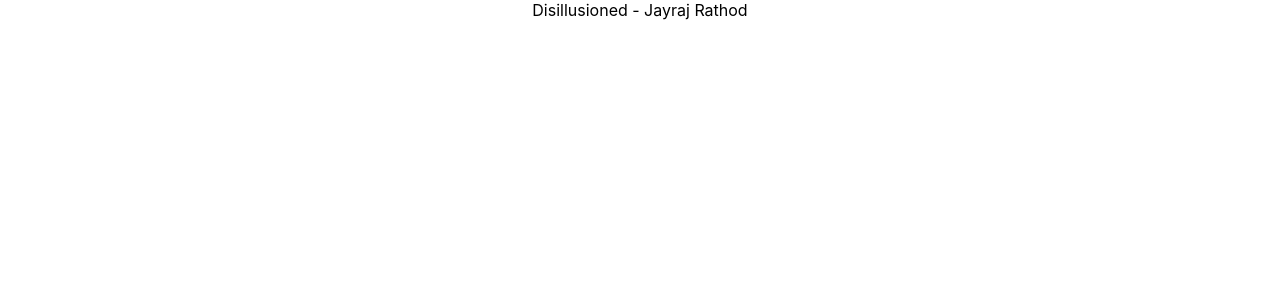
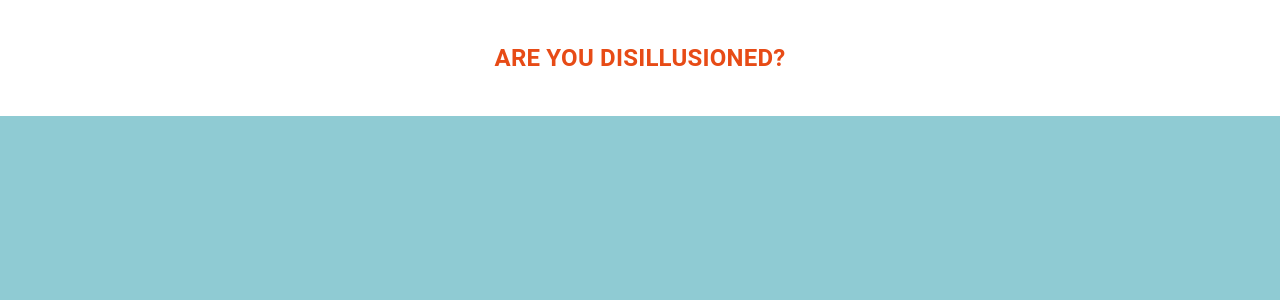
Before and after one commit to Jayraj-R/Disillusioned-Studio137, a React (Create React App) app: page / in a window 1280 px wide. Shown: the top 300 px of the page. Built offline with nearby package versions, Linux system fonts and the light colour scheme.

Commit message:
feat : Head Navbar added

```diff
--- a/package.json
+++ b/package.json
@@ -3,6 +3,9 @@
   "version": "0.1.0",
   "private": true,
   "dependencies": {
+    "@emotion/react": "^11.10.5",
+    "@emotion/styled": "^11.10.5",
+    "@mui/material": "^5.10.11",
     "@testing-library/jest-dom": "^5.16.5",
     "@testing-library/react": "^13.4.0",
     "@testing-library/user-event": "^13.5.0",
--- a/src/App.css
+++ b/src/App.css
@@ -1,38 +1,17 @@
 .App {
-  text-align: center;
+    text-align: center;
 }
 
-.App-logo {
-  height: 40vmin;
-  pointer-events: none;
+.container,
+.section {
+    padding: 0rem 0rem;
+    margin: 0rem 0rem;
+    display: flex;
+    justify-content: center;
+    height: 100vh;
+    background-color: #8fcbd3;
 }
 
-@media (prefers-reduced-motion: no-preference) {
-  .App-logo {
-    animation: App-logo-spin infinite 20s linear;
-  }
+.section {
+    height: fit-content;
 }
-
-.App-header {
-  background-color: #282c34;
-  min-height: 100vh;
-  display: flex;
-  flex-direction: column;
-  align-items: center;
-  justify-content: center;
-  font-size: calc(10px + 2vmin);
-  color: white;
-}
-
-.App-link {
-  color: #61dafb;
-}
-
-@keyframes App-logo-spin {
-  from {
-    transform: rotate(0deg);
-  }
-  to {
-    transform: rotate(360deg);
-  }
-}
--- a/src/App.js
+++ b/src/App.js
@@ -1,8 +1,12 @@
-import logo from './logo.svg';
 import './App.css';
+import Layout from './Components/Layout';
 
 function App() {
-	return <div className='App'>Disillusioned - Jayraj Rathod</div>;
+	return (
+		<div className='App'>
+			<Layout />
+		</div>
+	);
 }
 
 export default App;
--- /dev/null
+++ b/src/Components/Layout.jsx
@@ -0,0 +1,15 @@
+import { Grid } from '@mui/material';
+import * as React from 'react';
+import Navbar from './Navbar';
+
+const Layout = () => {
+	return (
+		<Grid container xs={12} className='container'>
+			<Grid item xs={12} className='section'>
+				<Navbar />
+			</Grid>
+		</Grid>
+	);
+};
+
+export default Layout;
--- /dev/null
+++ b/src/Components/Navbar/index.js
@@ -0,0 +1,24 @@
+import * as React from 'react';
+import { Grid, Paper, Typography } from '@mui/material';
+import styles from '../../stylesheets/navbar.module.css';
+
+const Navbar = () => {
+	return (
+		<Grid item xs={12} className={styles.container}>
+			<Typography
+				sx={{
+					fontSize: {
+						sm: 24,
+						xs: 18,
+					},
+					fontWeight: 700,
+				}}
+				className={styles.header}
+			>
+				Are you Disillusioned?
+			</Typography>
+		</Grid>
+	);
+};
+
+export default Navbar;
--- /dev/null
+++ b/src/stylesheets/navbar.module.css
@@ -0,0 +1,13 @@
+.container {
+    background-color: #fff;
+    padding: 2.5rem 5rem;
+}
+
+.header {
+    color: #e74b16;
+    flex: 1 1 auto;
+    font-family: futura-pt, sans-serif;
+    font-weight: 700;
+    text-align: center;
+    text-transform: uppercase;
+}
```
Also changed, not shown: 1 other file (tests, documents, lock files or other folders).
